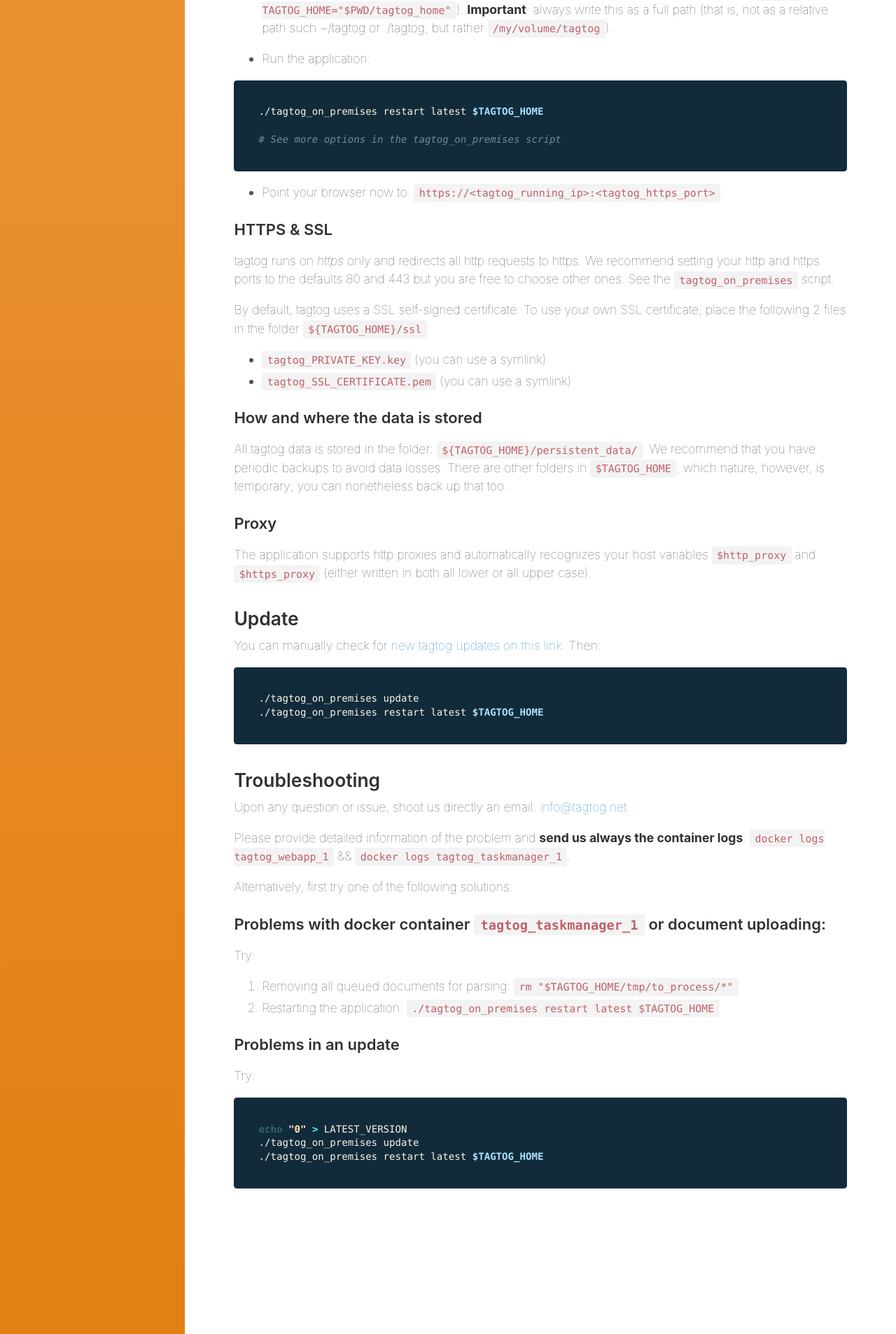
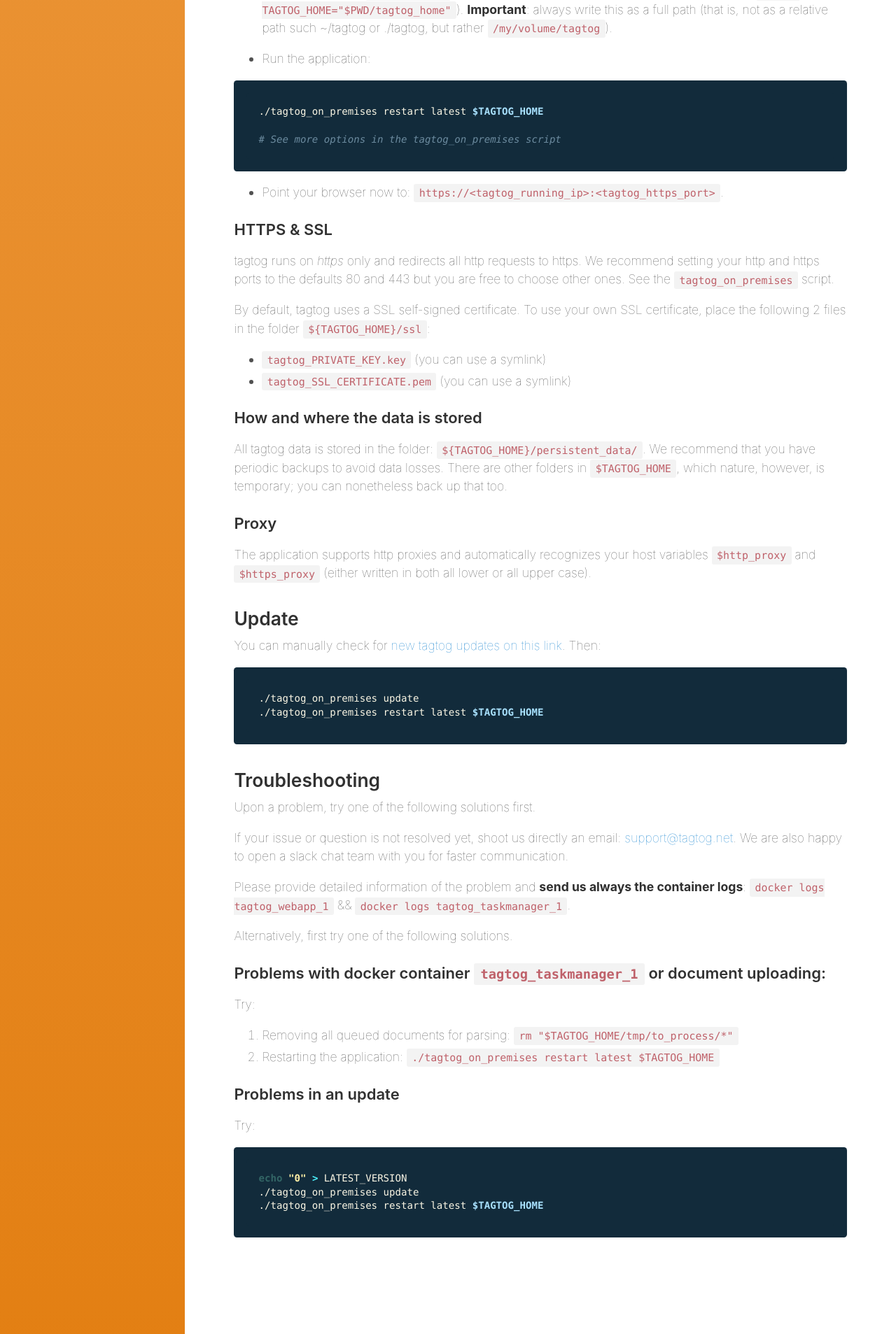
Before and after one commit to tagtogorg/tagtog-doc, a Jekyll site: the page built from on_premises_README.md, in a window 1280 px wide. Shown: the part 1840-3747 px from the top of the page at 70% size. Built offline with Jekyll 4.4.1, drawn with Linux system fonts in a browser that asks for light colours; nearby versions of some CDN libraries.

Commit message:
update info

```diff
--- a/on_premises_README.md
+++ b/on_premises_README.md
@@ -99,7 +99,9 @@ You can manually check for [new tagtog updates on this link](http://docs.tagtog.
 
 ## Troubleshooting
 
-Upon any question or issue, shoot us directly an email: [info@tagtog.net](mailto:info@tagtog.net).
+Upon a problem, try one of the following solutions first.
+
+If your issue or question is not resolved yet, shoot us directly an email: [support@tagtog.net](mailto:support@tagtog.net). We are also happy to open a slack chat team with you for faster communication.
 
 Please provide detailed information of the problem and **send us always the container logs**: `docker logs tagtog_webapp_1` && `docker logs tagtog_taskmanager_1`.
 
```
